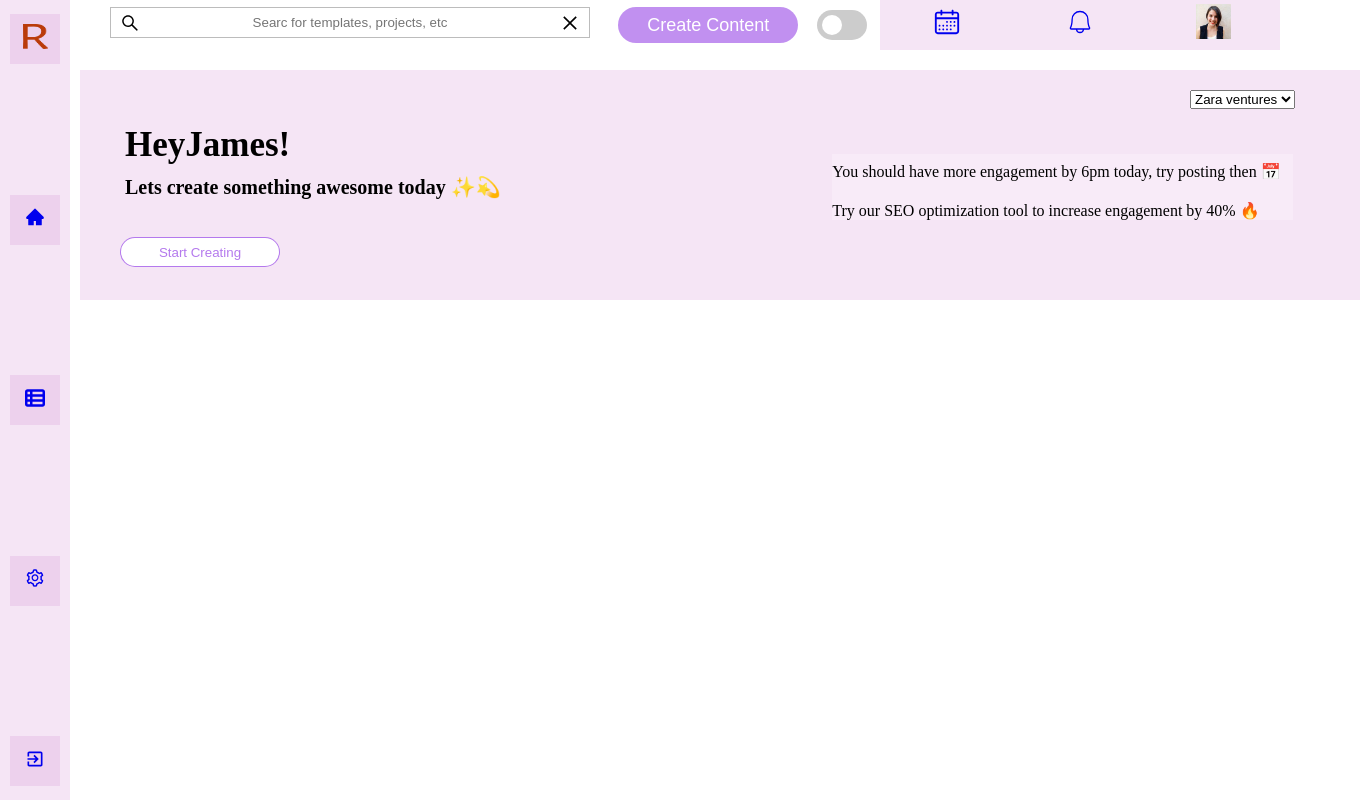
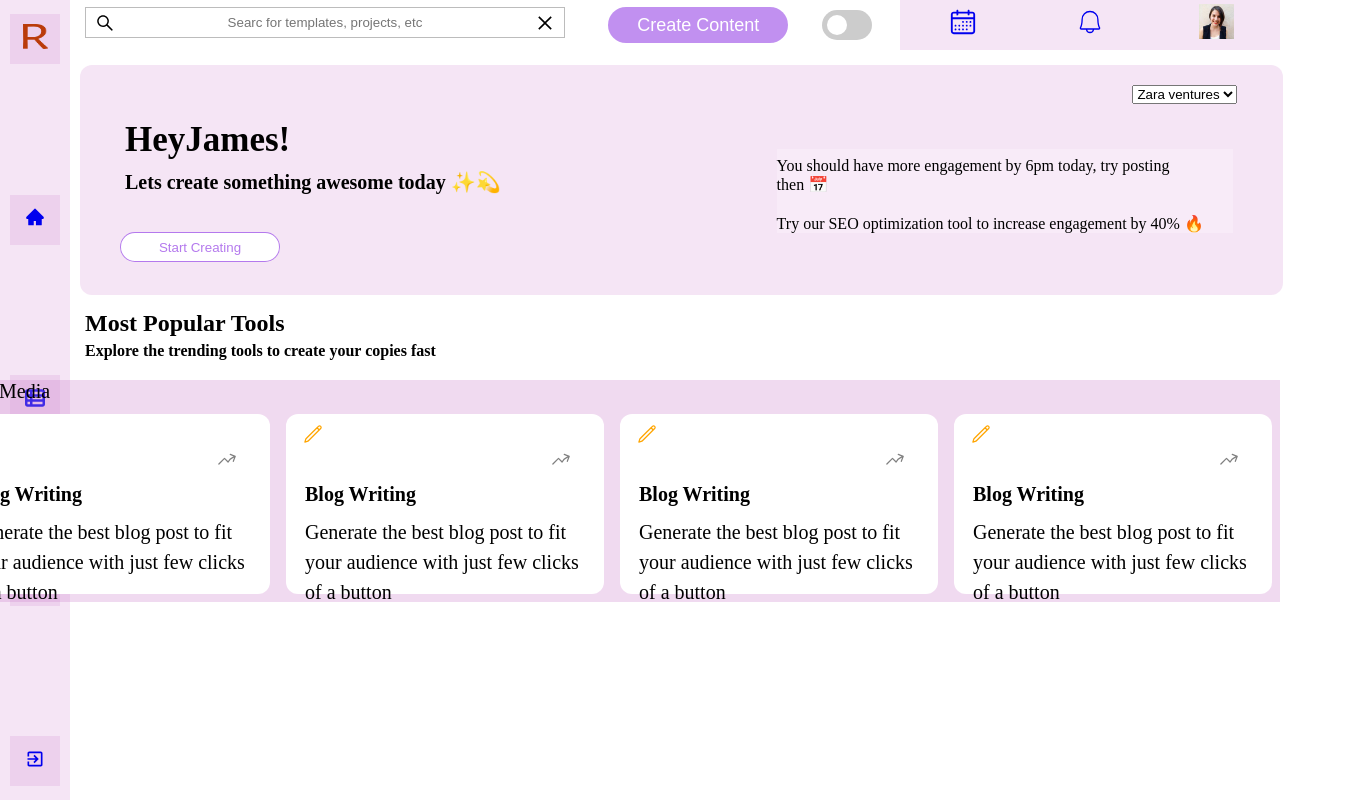
Before and after one commit to Hudu-H/retink, a React (Create React App) app: page / in a window 1280 px wide. Shown: the whole page, 1360 px wide, since content can reach past the window. Built offline with nearby package versions, Linux system fonts and the light colour scheme.

Commit message:
create project components

```diff
--- a/public/index.html
+++ b/public/index.html
@@ -6,6 +6,7 @@
     <meta name="theme-color" content="#000000" />
     <link rel="icon" href="https://fav.farm/🌶" />
 
+
     <title>React App</title>
   </head>
   <body>
--- a/src/App.js
+++ b/src/App.js
@@ -3,6 +3,7 @@ import { BrowserRouter as Router, Routes, Route } from "react-router-dom";
 import Navbar from "./components/navbar/Navbar";
 import Sidebar from "./components/sidebar/Sidebar";
 import Hero from "./components/hero/Hero";
+import Projects from './components/projects/Projects';
 
 const App = () => {
   return (
@@ -10,6 +11,7 @@ const App = () => {
       <Router>
         <Sidebar />
         <Hero />
+        <Projects />
         <Navbar />
         <Routes>
           <Route path="/" />
--- a/src/components/hero/styles.scss
+++ b/src/components/hero/styles.scss
@@ -1,12 +1,13 @@
 .container-hero {
-  width: 100vw;
+  width: 94vw;
   height: 230px;
   position: absolute;
-  top: 70px;
+  top: 65px;
   left: 80px;
   display: flex;
   align-items: center;
   background-color: #cf88cf38;
+  border-radius: 12px;
 
   .container-left {
     display: flex;
--- a/src/components/navbar/styles.scss
+++ b/src/components/navbar/styles.scss
@@ -18,7 +18,7 @@ header {
     display: flex;
     justify-content: center;
     align-items: center;
-    margin-left: 100px;
+    margin-left: 75px;
 
     input {
       width: 480px;
@@ -116,7 +116,7 @@ header {
     display: flex;
     align-items: center;
     background-color: #cf88cf38;
-    width: 400px;
+    width: 380px;
     height: 50px;
     justify-content: space-around;
     margin-left: 10px;
@@ -127,7 +127,6 @@ header {
       align-items: center;
       width: 60px;
       font-size: 28px;
-      margin: auto;
 
       &:hover {
         background-color: #cf88cf50;
--- /dev/null
+++ b/src/components/projects/Projects.js
@@ -0,0 +1,89 @@
+import React from "react";
+import "./styles.scss";
+import * as Hi2Icons from "react-icons/hi2";
+
+const Projects = () => {
+  return (
+    <div className="container-main">
+      <div className="container-intro">
+        <h2>Most Popular Tools</h2>
+        <h4>Explore the trending tools to create your copies fast</h4>
+      </div>
+      <div className="container-projects">
+        <span>Social Media</span>
+        <div className="projects-1">
+          <div className="projects">
+            <div className="icons">
+              <span className="pencil">
+                <Hi2Icons.HiOutlinePencil className="lens" />
+              </span>
+              <span className="arrow">
+                <Hi2Icons.HiOutlineArrowTrendingUp />
+              </span>
+            </div>
+            <div className="project-items">
+              <h3>Blog Writing</h3>
+              <p>
+                Generate the best blog post to fit your audience with just few
+                clicks of a button
+              </p>
+            </div>
+          </div>
+          <div className="projects">
+            <div className="icons">
+              <span className="pencil">
+                <Hi2Icons.HiOutlinePencil className="lens" />
+              </span>
+              <span className="arrow">
+                <Hi2Icons.HiOutlineArrowTrendingUp />
+              </span>
+            </div>
+            <div className="project-items">
+              <h3>Blog Writing</h3>
+              <p>
+                Generate the best blog post to fit your audience with just few
+                clicks of a button
+              </p>
+            </div>
+          </div>
+          <div className="projects">
+            <div className="icons">
+              <span className="pencil">
+                <Hi2Icons.HiOutlinePencil className="lens" />
+              </span>
+              <span className="arrow">
+                <Hi2Icons.HiOutlineArrowTrendingUp />
+              </span>
+            </div>
+            <div className="project-items">
+              <h3>Blog Writing</h3>
+              <p>
+                Generate the best blog post to fit your audience with just few
+                clicks of a button
+              </p>
+            </div>
+          </div>
+          <div className="projects">
+            <div className="icons">
+              <span className="pencil">
+                <Hi2Icons.HiOutlinePencil className="lens" />
+              </span>
+              <span className="arrow">
+                <Hi2Icons.HiOutlineArrowTrendingUp />
+              </span>
+            </div>
+            <div className="project-items">
+              <h3>Blog Writing</h3>
+              <p>
+                Generate the best blog post to fit your audience with just few
+                clicks of a button
+              </p>
+            </div>
+          </div>
+        </div>
+      </div>
+    </div>
+  );
+};
+
+export default Projects;
--- /dev/null
+++ b/src/components/projects/styles.scss
@@ -0,0 +1,97 @@
+.container-main {
+  display: flex;
+  justify-content: center;
+  align-items: center;
+  left: 100px;
+  margin: auto;
+  width: 95vw;
+  height: fit-content;
+  top: 310px;
+  height: auto;
+
+  .container-intro {
+    display: flex;
+    flex-direction: column;
+    position: absolute;
+    left: 85px;
+    top: 310px;
+
+    h2 {
+      margin-bottom: 5px;
+    }
+
+    h4 {
+      font-size: 16px;
+    }
+  }
+
+  .container-projects {
+    position: absolute;
+    background-color: #cf88cf50;
+    display: flex;
+    justify-content: center;
+    flex-direction: column;
+    top: 380px;
+    margin-left: 40px;
+    right: 0;
+
+    span {
+      margin-bottom: 3px;
+      font-size: 20px;
+    }
+
+    .projects-1 {
+      display: flex;
+      flex-direction: row;
+      // margin-left: 20px;
+    }
+
+    .projects {
+      background-color: white;
+      // width: 331px;
+      height: 180px;
+      border-radius: 12px;
+      display: flex;
+      flex-direction: column;
+      justify-content: space-evenly;
+      margin: 8px;
+      padding: 5px;
+
+      .icons {
+        font-size: 20px;
+        position: relative;
+        top: 5px;
+
+        .pencil {
+          color: orange;
+          margin-left: 12px;
+        }
+
+        .arrow {
+          color: grey;
+          margin-left: 260px;
+        }
+      }
+      .project-items {
+        display: flex;
+        flex-direction: column;
+        width: 280px;
+        height: 140px;
+        margin: 14px;
+        top: 10px;
+
+        h3 {
+          position: absolute;
+          font-size: 20px;
+        }
+
+        p {
+          margin-top: 34px;
+          font-size: 20px;
+          font-weight: 100;
+          line-height: 1.5;
+        }
+      }
+    }
+  }
+}
```
Also changed, not shown: 1 other file (tests, documents, lock files or other folders).
